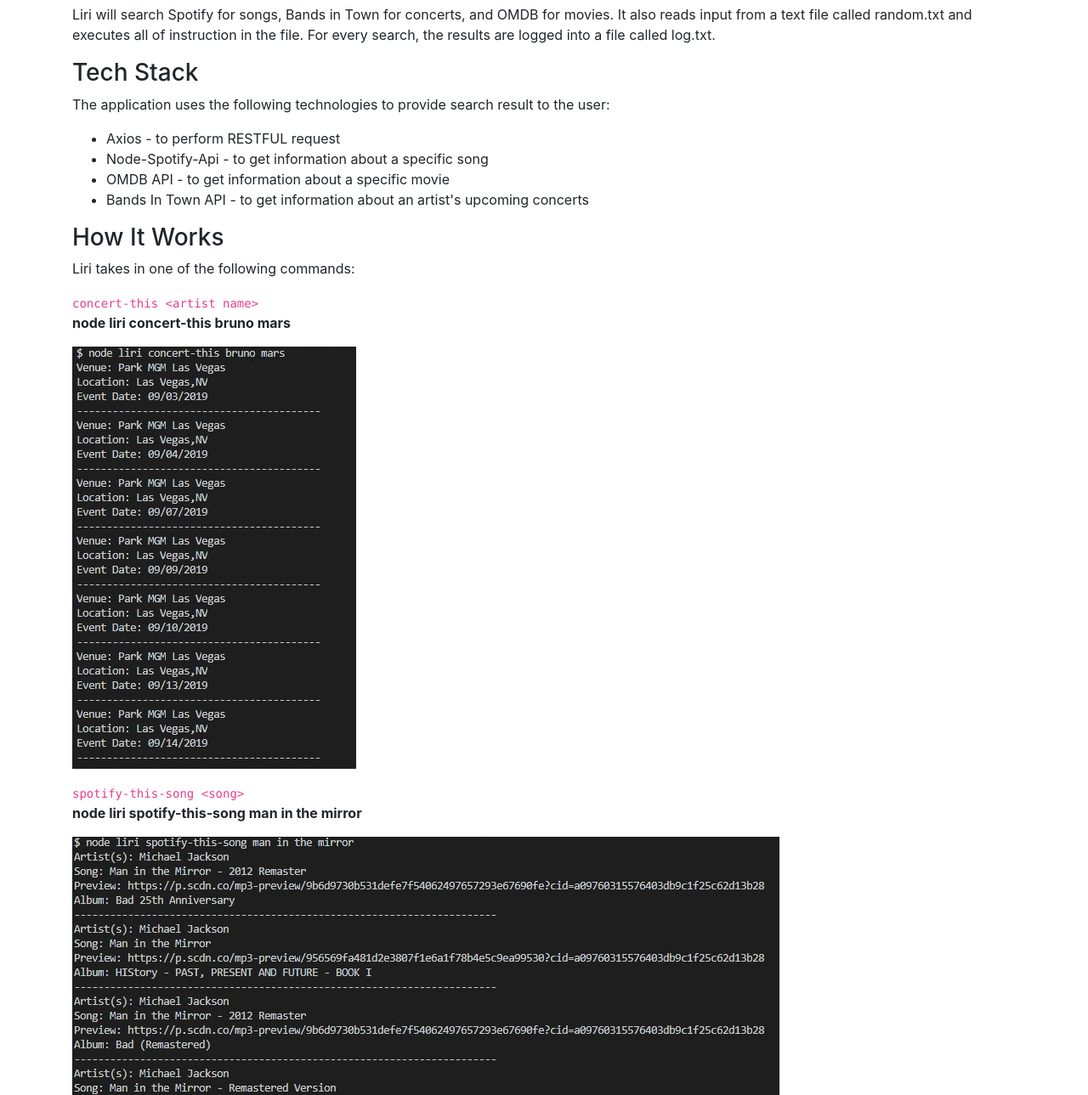
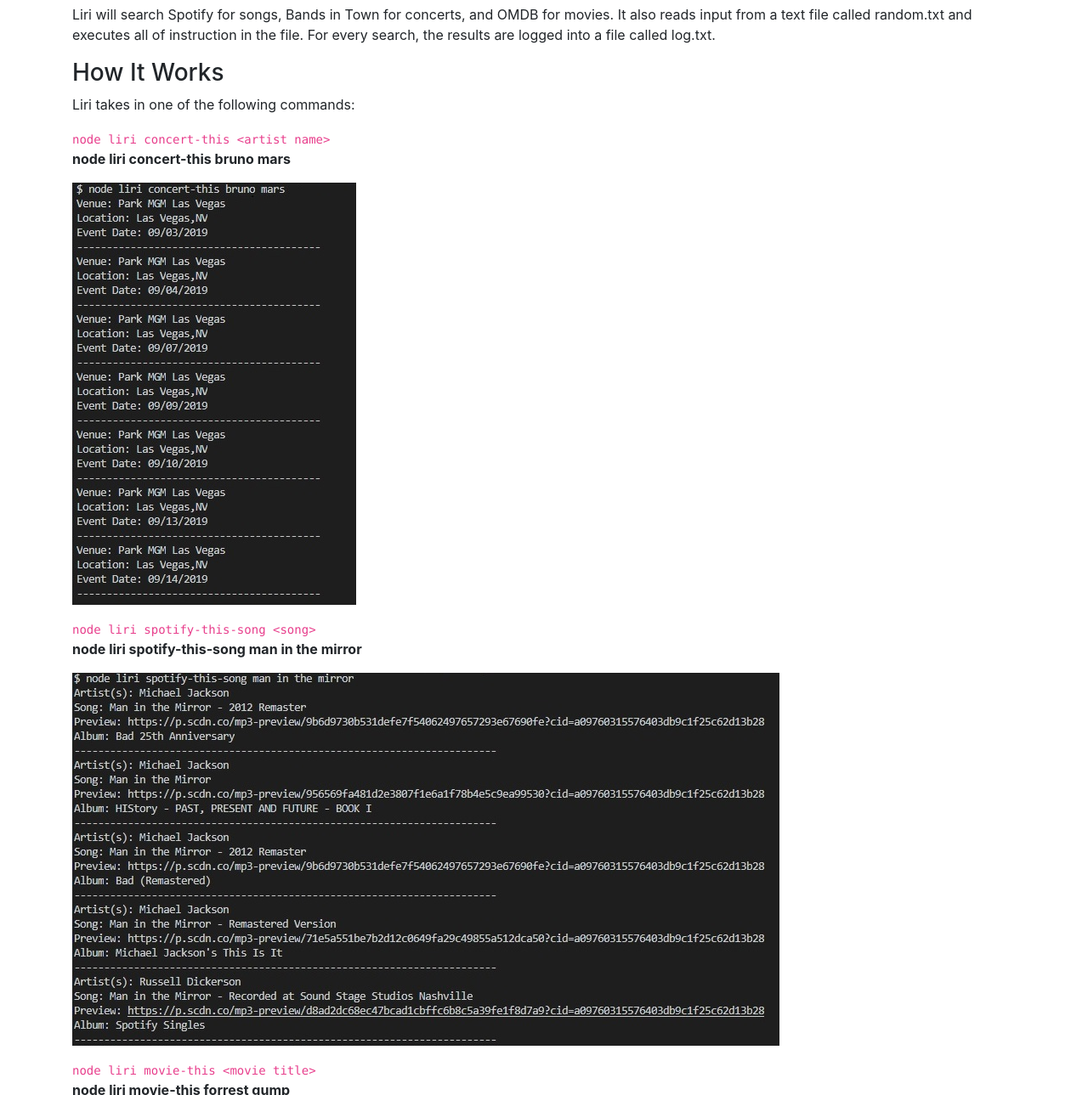
Before and after one commit to jt0398/Liri-Node-App, a website: page index.html in a window 1280 px wide. Shown: the part 51-1340 px from the top of the page at 85% size. Drawn offline with nearby package versions, Linux system fonts and the light colour scheme.

Commit message:
ReadMe changes

```diff
--- a/index.html
+++ b/index.html
@@ -20,29 +20,18 @@
             log.txt.
         </p>
 
-        <h3>Tech Stack</h3>
-
-        <p>The application uses the following technologies to provide search result to the user:
-            <ul>
-                <li>Axios - to perform RESTFUL request</li>
-                <li>Node-Spotify-Api - to get information about a specific song</li>
-                <li>OMDB API - to get information about a specific movie</li>
-                <li>Bands In Town API - to get information about an artist's upcoming concerts</li>
-            </ul>
-        </p>
-
         <h3>How It Works</h3>
 
         <p>Liri takes in one of the following commands:</p>
 
-        <p><code>concert-this &lt;artist name&gt;</code><br />
+        <p><code>node liri concert-this &lt;artist name&gt;</code><br />
             <strong>node liri concert-this bruno mars</strong>
         </p>
         <p>
             <img src="images/concert.jpg">
         </p>
 
-        <p><code>spotify-this-song &lt;song&gt;</code><br />
+        <p><code>node liri spotify-this-song &lt;song&gt;</code><br />
             <strong>node liri spotify-this-song man in the mirror</strong>
         </p>
 
@@ -50,7 +39,7 @@
             <img src="images/song.jpg">
         </p>
 
-        <p><code>movie-this &lt;movie title&gt;</code><br />
+        <p><code>node liri movie-this &lt;movie title&gt;</code><br />
             <strong>node liri movie-this forrest gump</strong>
         </p>
 
@@ -58,7 +47,7 @@
             <img src="images/movie.jpg">
         </p>
 
-        <p><code>do-what-it-says</code><br />
+        <p><code>node liri do-what-it-says</code><br />
             <strong>node liri do-what-it-says</strong>
         </p>
 
```
Also changed, not shown: README.md.
